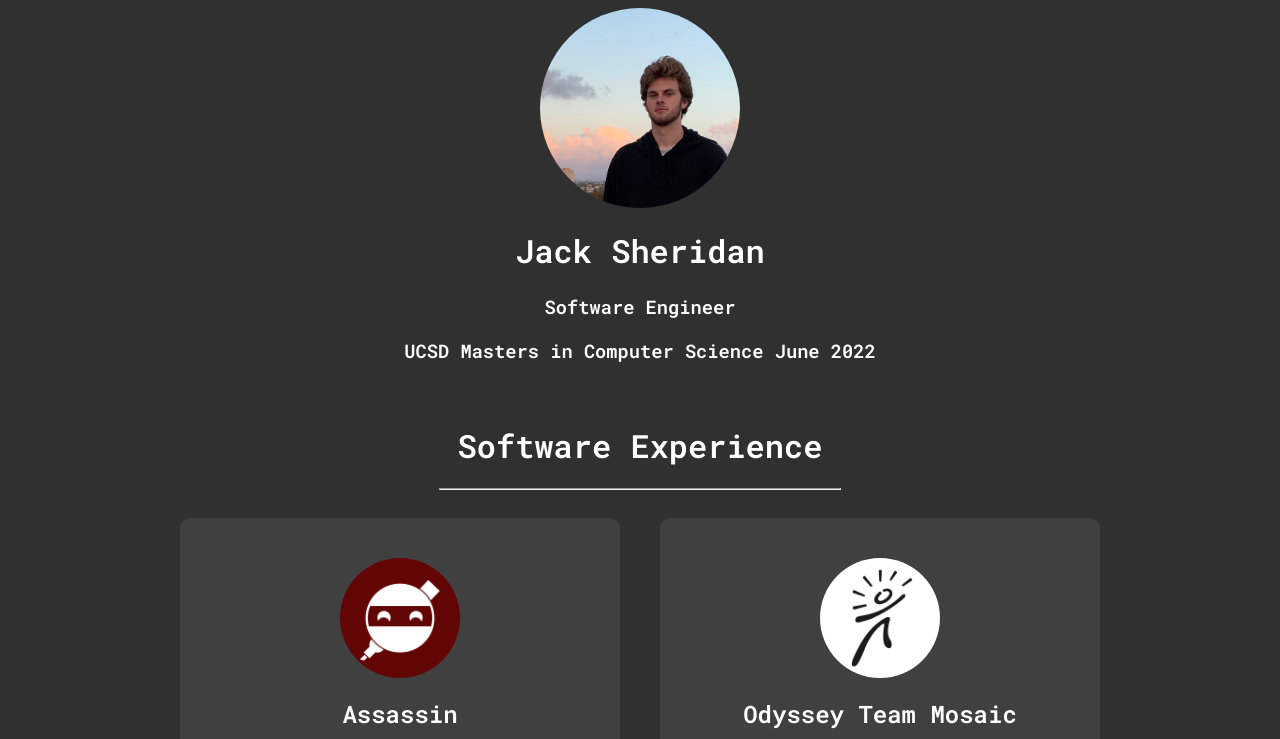
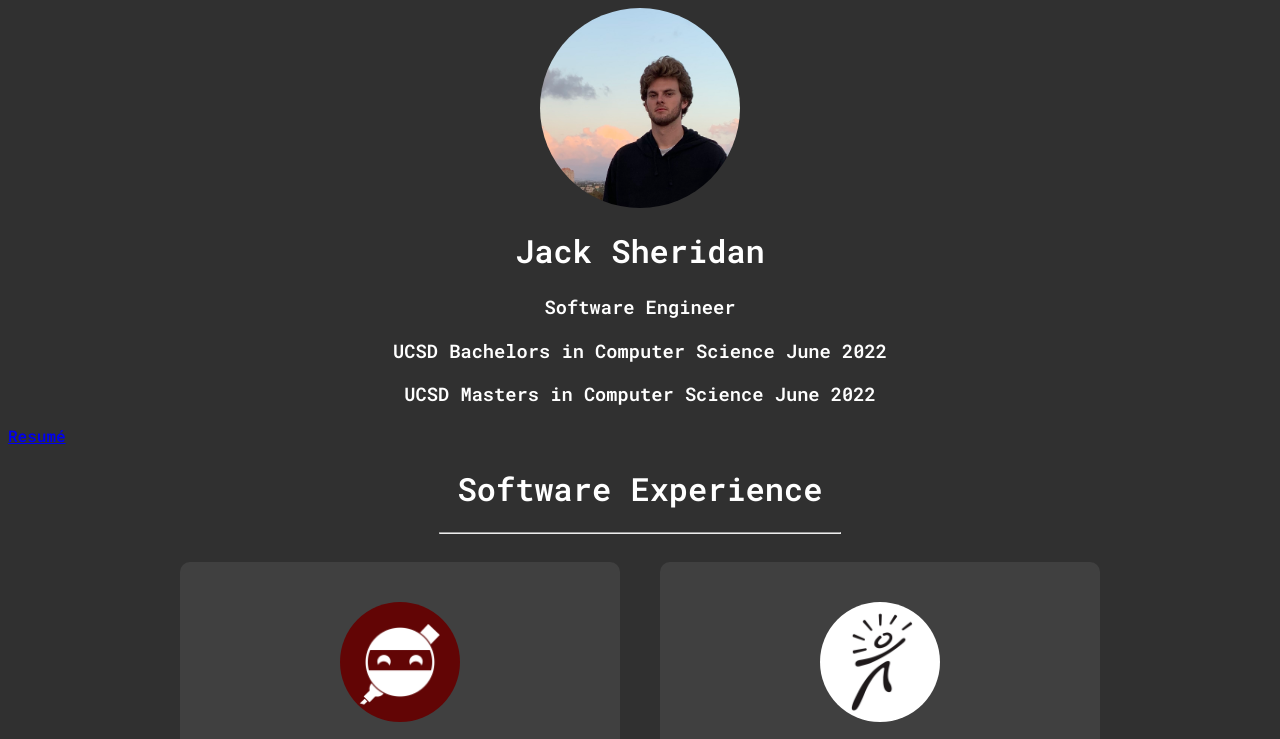
Before and after one commit to jacolack/jacolack.github.io, a plain HTML site: page index.html in a window 1280 px wide. Shown: the top 739 px of the page. Drawn offline with Linux system fonts and the light colour scheme.

Commit message:
Update index.html

```diff
--- a/index.html
+++ b/index.html
@@ -14,7 +14,9 @@
 <img id="avatar" src="assets/avatar.jpg">
 <h1>Jack Sheridan</h1>
 <h3>Software Engineer</h3>
+<h3>UCSD Bachelors in Computer Science June 2022</h3>
 <h3>UCSD Masters in Computer Science June 2022</h3>
+        <a href="/resume.pdf">Resumé</a>
 
         <br>
 <h1>Software Experience</h1>
```
